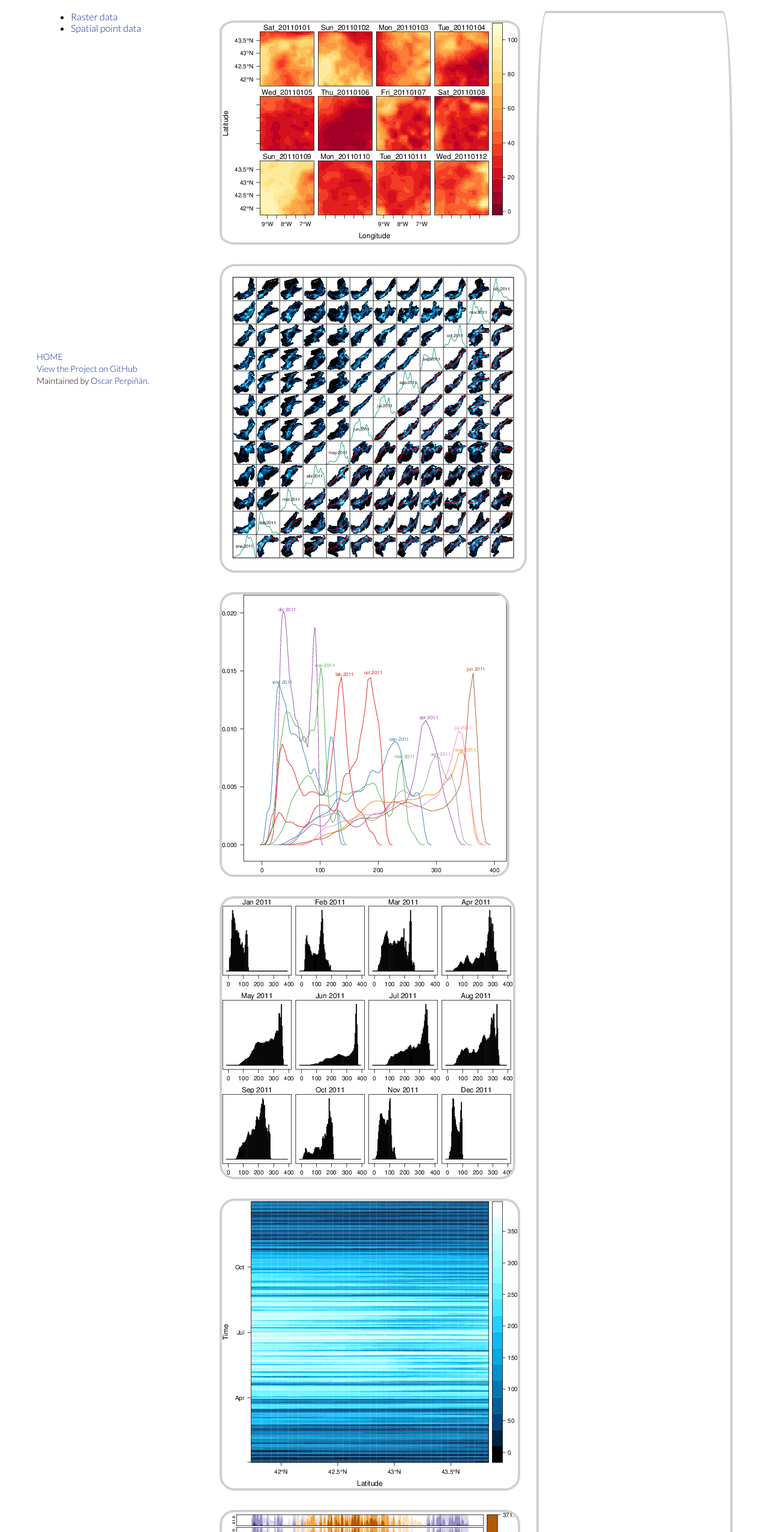
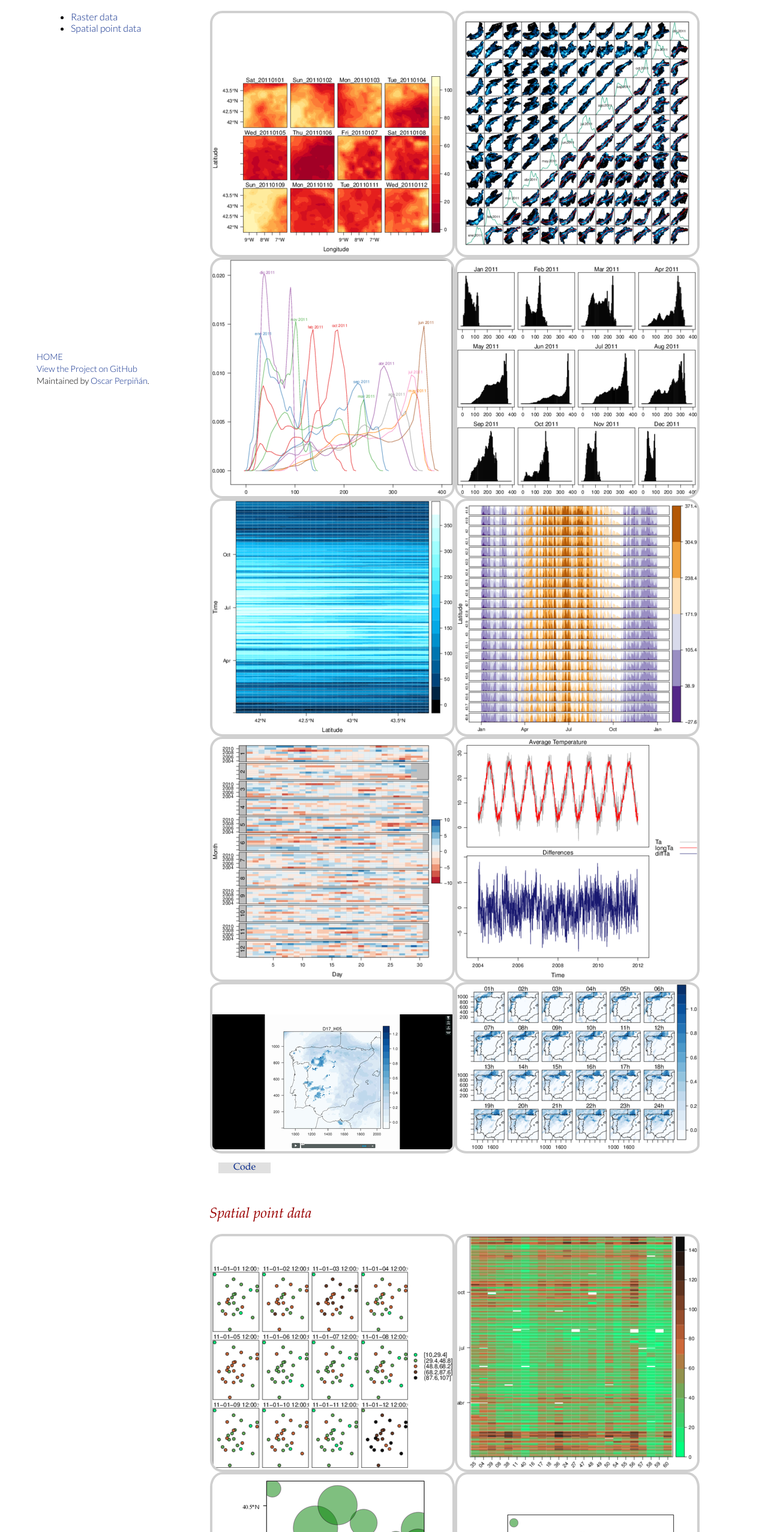
Before and after one commit to oscarperpinan/spacetime-vis, a plain HTML site: page spacetime.html in a window 1280 px wide. Shown: the part 146-2700 px from the top of the page at 60% size. Drawn offline with nearby package versions, Linux system fonts and the light colour scheme.

Commit message:
Thumbnails fixed in spacetime.html

```diff
--- a/js/colorbox.js
+++ b/js/colorbox.js
@@ -1,5 +1,5 @@
 $(document).ready(function(){
     $(".outline-text-2 a").colorbox({width:"40%", height:"60%"});
     $(".svg").colorbox({iframe:true, width:"40%", height:"80%", scrolling:false});
-    // $(".vimeo").colorbox({iframe:true, innerWidth:500, innerHeight:409});
+    $(".vimeo").colorbox({iframe:true, innerWidth:600, innerHeight:600, scrolling:false});
 });
--- a/spacetime.html
+++ b/spacetime.html
@@ -4,7 +4,7 @@
 <html xmlns="http://www.w3.org/1999/xhtml" lang="en" xml:lang="en">
 <head>
 <title>Spatio-temporal data - Displaying time series, spatial and space-time data with R</title>
-<!-- 2013-10-02 mié 19:49 -->
+<!-- 2013-10-03 jue 12:28 -->
 <meta  http-equiv="Content-Type" content="text/html;charset=utf-8" />
 <meta  name="generator" content="Org-mode" />
 <meta  name="author" content="Oscar Perpiñán Lamigueiro" />
@@ -155,62 +155,32 @@ for the JavaScript code in this tag.
 <div id="outline-container-sec-1" class="outline-2">
 <h2 id="sec-1">Raster data</h2>
 <div class="outline-text-2" id="text-1">
+<p>
+<a href="images/SISdm.png"><img src="images/thumbs/SISdm.png" alt="SISdm.png" /></a>
+<a href="images/SISdm_splom.png"><img src="images/thumbs/SISdm_splom.png" alt="SISdm_splom.png" /></a>
+</p>
 
-<div class="figure">
-<p><a href="images/SISdm.pdf"><img src="images/SISdm.png" alt="SISdm.png" /></a>
+<p>
+<a href="images/SISdm_den.png"><img src="images/thumbs/SISdm_den.png" alt="SISdm_den.png" /></a>
+<a href="images/SISdm_histogram.png"><img src="images/thumbs/SISdm_histogram.png" alt="SISdm_histogram.png" /></a>
+</p>
+
+<p>
+<a href="images/SISdm_hovmoller_lat.png"><img src="images/thumbs/SISdm_hovmoller_lat.png" alt="SISdm_hovmoller_lat.png" /></a>
+<a href="images/SISdm_horizonplot.png"><img src="images/thumbs/SISdm_horizonplot.png" alt="SISdm_horizonplot.png" /></a>
+</p>
+
+<p>
+<a href="images/diffTa_levelplot.png"><img src="images/thumbs/diffTa_levelplot.png" alt="diffTa_levelplot.png" /></a>
+<a href="images/diffTa_xyplot.png"><img src="images/thumbs/diffTa_xyplot.png" alt="diffTa_xyplot.png" /></a>
+</p>
+
+<p>
+<a href="http://player.vimeo.com/video/65227780" class="vimeo"><img src="images/thumbs/cftVideo.png" alt="cftVideo.png" class="vimeo" /></a>
+<a href="images/cft.png"><img src="images/thumbs/cft.png" alt="cft.png" /></a>
 </p>
 </div>
 
-
-<div class="figure">
-<p><a href="images/SISdm_splom.pdf"><img src="images/SISdm_splom.png" alt="SISdm_splom.png" /></a>
-</p>
-</div>
-
-
-<div class="figure">
-<p><a href="images/SISdm_den.pdf"><img src="images/SISdm_den.png" alt="SISdm_den.png" /></a>
-</p>
-</div>
-
-
-<div class="figure">
-<p><a href="images/SISdm_histogram.pdf"><img src="images/SISdm_histogram.png" alt="SISdm_histogram.png" /></a>
-</p>
-</div>
-
-
-<div class="figure">
-<p><a href="images/SISdm_hovmoller_lat.pdf"><img src="images/SISdm_hovmoller_lat.png" alt="SISdm_hovmoller_lat.png" /></a>
-</p>
-</div>
-
-
-<div class="figure">
-<p><a href="images/SISdm_horizonplot.pdf"><img src="images/SISdm_horizonplot.png" alt="SISdm_horizonplot.png" /></a>
-</p>
-</div>
-
-
-<div class="figure">
-<p><a href="images/diffTa_levelplot.pdf"><img src="images/diffTa_levelplot.png" alt="diffTa_levelplot.png" /></a>
-</p>
-</div>
-
-
-<div class="figure">
-<p><a href="images/diffTa_xyplot.pdf"><img src="images/diffTa_xyplot.png" alt="diffTa_xyplot.png" /></a>
-</p>
-</div>
-
-
-<div class="figure">
-<p><a href="images/cft.pdf"><img src="images/cft.png" alt="cft.png" /></a>
-</p>
-</div>
-
-<iframe src="http://player.vimeo.com/video/65227780" width="400" height="400" frameborder="0" webkitAllowFullScreen mozallowfullscreen allowFullScreen></iframe><a href="http://vimeo.com/65227780"></a>
-</div>
 
 <div id="outline-container-sec-1-1" class="outline-3">
 <h3 id="sec-1-1"><a href="https://github.com/oscarperpinan/spacetime-vis/tree/master/code/rasterST.R">Code</a></h3>
@@ -220,29 +190,15 @@ for the JavaScript code in this tag.
 <div id="outline-container-sec-2" class="outline-2">
 <h2 id="sec-2">Spatial point data</h2>
 <div class="outline-text-2" id="text-2">
+<p>
+<a href="images/NO2STxy.png"><img src="images/thumbs/NO2STxy.png" alt="NO2STxy.png" /></a>
+<a href="images/NO2hovmoller.png"><img src="images/thumbs/NO2hovmoller.png" alt="NO2hovmoller.png" /></a>
+</p>
 
-<div class="figure">
-<p><a href="images/NO2STxy.pdf"><img src="images/NO2STxy.png" alt="NO2STxy.png" /></a>
+<p>
+<a href="images/vLine.svg"><img src="images/thumbs/vLine.png" alt="vLine.png" /></a>
+<a href="images/NO2pb.svg"><img src="images/thumbs/NO2pb.png" alt="NO2pb.png" /></a>
 </p>
-</div>
-
-
-<div class="figure">
-<p><a href="images/NO2hovmoller.pdf"><img src="images/NO2hovmoller.png" alt="NO2hovmoller.png" /></a>
-</p>
-</div>
-
-
-<div class="figure">
-<p><a href="images/vLine.svg"><img src="images/vLine.png" alt="vLine.png" /></a>
-</p>
-</div>
-
-
-<div class="figure">
-<p><a href="images/NO2pb.svg"><img src="images/NO2pb.png" alt="NO2pb.png" /></a>
-</p>
-</div>
 </div>
 
 
```
Also changed, not shown: images/NO2pb.png (deleted), images/thumbs/NO2pb.png (added), images/thumbs/cftVideo.png (added), images/thumbs/vLine.png (added), images/vLine.png (deleted), 1 other file.
